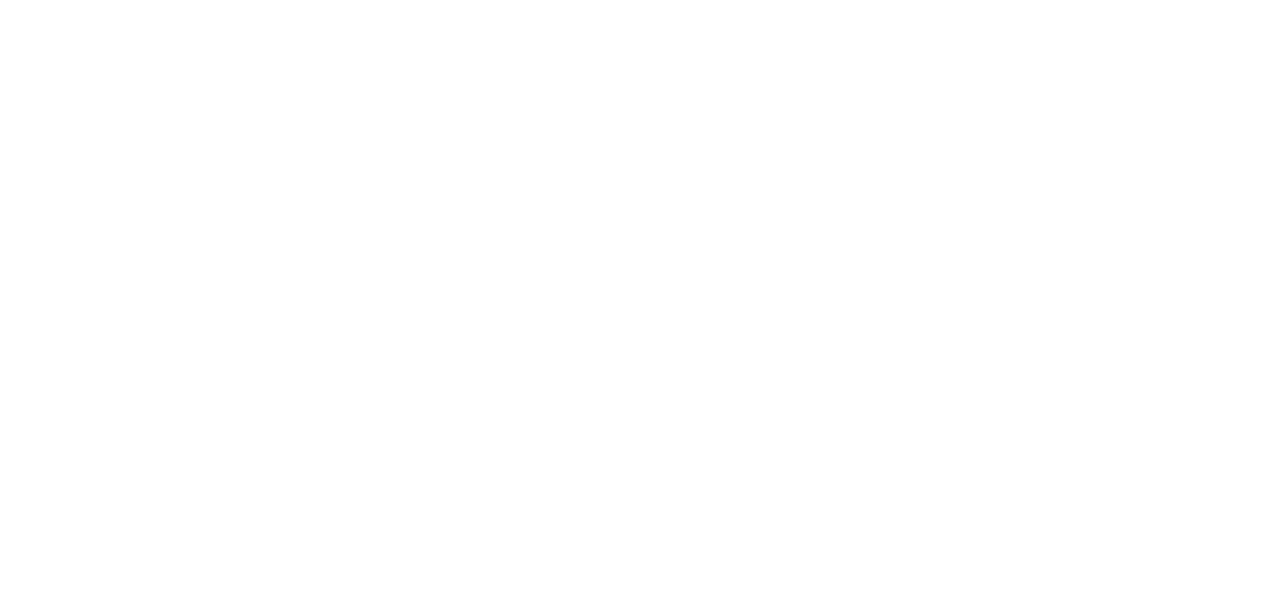
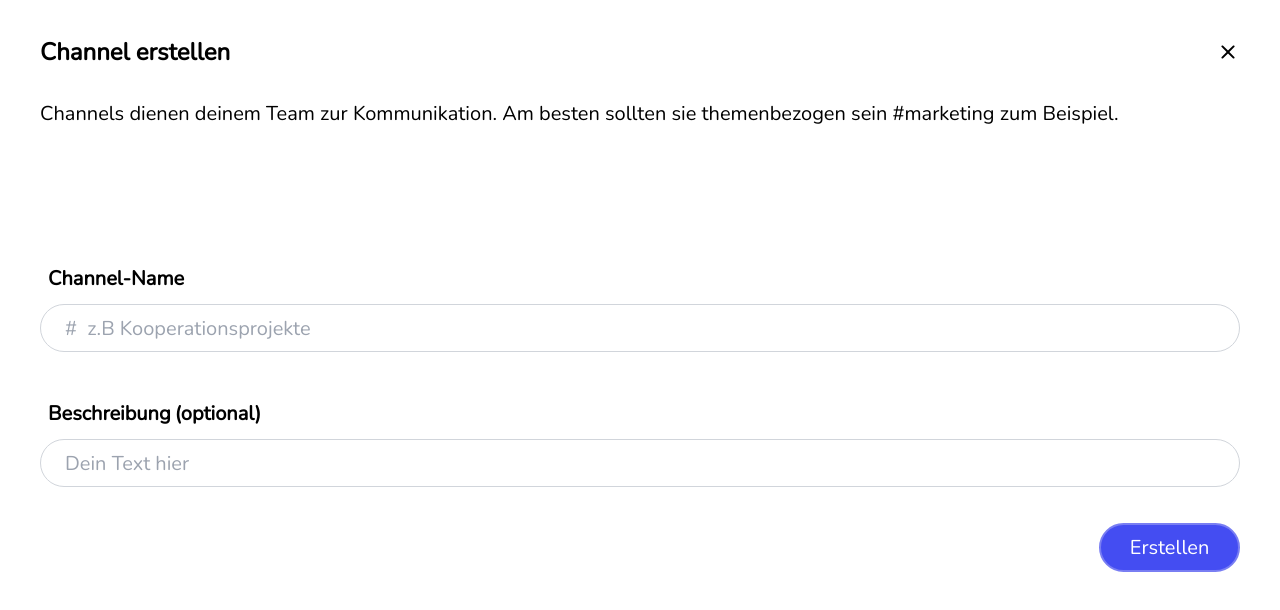
Before and after one commit to ozanorhn/DaBubble, an Angular app: page /add-channel in a window 1280 px wide. Before the commit this address led to /. Shown: the top 610 px of the page. Built offline with nearby package versions, Linux system fonts and the light colour scheme.

Commit message:
add channel / channel erstellen Design

```diff
--- /dev/null
+++ b/src/app/components/channel-page/add-channel/add-channel.component.html
@@ -0,0 +1,173 @@
+<section
+  class="font-nunito flex flex-col min-w-80 w-full h-fit mt-[0px] rounded-[0px] gap-9 p-10 text-xl"
+>
+  <div class="flex justify-between w-full">
+    <span class="text-2xl channel font-bold leading-[100%] tracking-[-0%]"
+      >Channel erstellen</span
+    >
+
+    <img
+      (click)="closeProfile()"
+      class="cursor-pointer hover:scale-[1.3] duration-200 active:scale-[0.9]"
+      src="/assets/icons/close.svg"
+      alt=""
+    />
+  </div>
+
+  <div class="w-full h-[69px]">
+    Channels dienen deinem Team zur Kommunikation. Am besten sollten sie
+    themenbezogen sein #marketing zum Beispiel.
+  </div>
+
+  <div class="flex gap-2 text-xl mt-[48px] font-bold mb-[-32px] p-[8px]">
+    <div class="w-[185pc] h-[27px] mt-[4px] font-bold text-black">
+      Channel-Name
+    </div>
+  </div>
+  <div class="flex items-start gap-5">
+    <div
+      class="w-full h-[48px] bg-white border border-gray-300 rounded-[42px] flex justify-between pt-[8px] pr-[24px] pb-[8px] pl-[24px]"
+    >
+      <input
+        type="text"
+        placeholder="#  z.B Kooperationsprojekte"
+        class="w-full h-full bg-transparent border-none text-gray-800 placeholder-gray-400 focus:outline-none"
+      />
+    </div>
+  </div>
+  <div class="flex gap-2 text-xl font-bold mb-[-32px] p-[8px]">
+    <div class="flex w-[185pc] h-[27px] mt-[4px] font-bold text-black">
+      Beschreibung
+      <p class="ml-[4px] text-gray">(optional)</p>
+    </div>
+  </div>
+  <div class="flex items-start gap-5">
+    <div
+      class="w-full h-[48px] bg-white border border-gray-300 rounded-[42px] flex justify-between pt-[8px] pr-[24px] pb-[8px] pl-[24px]"
+    >
+      <input
+        type="text"
+        placeholder="Dein Text hier"
+        class="w-full h-full bg-transparent border-none text-gray-800 placeholder-gray-400 focus:outline-none"
+      />
+    </div>
+  </div>
+
+  <div class="flex justify-end w-full">
+    <button
+      class="w-[141px] h-[49px] rounded-[50px] border-2 border-purple2 bg-purple1 text-white"
+      (click)="toggleOverlay()"
+    >
+      Erstellen
+    </button>
+    <button></button>
+  </div>
+</section>
+
+<!-- Overlay-Popup unten---------------------------------- -->
+<!-- <div
+  *ngIf="showOverlay"
+  appClickOutside
+  (appClickOutside)="closeOverlay()"
+  class="fixed bottom-0 left-0 w-full h-fit bg-white px-[26px] py-[30px] rounded-t-[30px] flex flex-col items-start shadow-lg z-50 gap-[25px] border-2 border-rgba(255, 255, 255, 1)"
+>
+  <div class="flex justify-between w-full">
+    <span class="text-2xl channel font-bold leading-[100%] tracking-[-0%]"
+      >Leute hinzufügen</span
+    >
+
+    <img
+      (click)="closeProfile()"
+      class="cursor-pointer hover:scale-[1.3] duration-200 active:scale-[0.9]"
+      src="/assets/icons/close.svg"
+      alt=""
+    />
+  </div>
+  <div class="w-full">
+    Alle Mitglieder von <a href="">Office Team </a>hinzufügen
+    <br />
+    Bestimmt Leute hinzufügen
+  </div>
+
+  <div class="flex justify-end w-full">
+    <button
+      class="w-[141px] h-[49px] rounded-[50px] border-2 border-purple2 bg-purple1 text-white"
+      (click)="toggleOverlay()"
+    >
+      Erstellen
+    </button>
+    <button></button>
+  </div>
+</div> -->
+
+<!-- Overlay-Popup unten---------------------------------- -->
+<div
+  *ngIf="showOverlay"
+  appClickOutside
+  (appClickOutside)="closeOverlay()"
+  class="fixed bottom-0 left-0 w-full h-fit bg-white px-[26px] py-[30px] rounded-t-[30px] flex flex-col items-start shadow-lg z-50 gap-[25px] border-2 border-rgba(255, 255, 255, 1)"
+>
+  <div class="flex justify-between w-full">
+    <span class="text-2xl channel font-bold leading-[100%] tracking-[-0%]">
+      Leute hinzufügen
+    </span>
+
+    <img
+      (click)="closeProfile()"
+      class="cursor-pointer hover:scale-[1.3] duration-200 active:scale-[0.9]"
+      src="/assets/icons/close.svg"
+      alt=""
+    />
+  </div>
+
+  <div class="w-full flex flex-col gap-4">
+    <!-- Option 1 -->
+    <label class="flex items-center gap-3 cursor-pointer">
+      <input
+        type="radio"
+        name="addOption"
+        [(ngModel)]="addOption"
+        value="all"
+        class="accent-purple1"
+      />
+      <span>
+        Alle Mitglieder von
+        <a href="" class="text-purple1 font-semibold">Office Team</a> hinzufügen
+      </span>
+    </label>
+
+    <!-- Option 2 -->
+    <label class="flex items-center gap-3 cursor-pointer">
+      <input
+        type="radio"
+        name="addOption"
+        [(ngModel)]="addOption"
+        value="custom"
+        class="accent-purple1"
+      />
+      <span>Bestimmte Leute hinzufügen</span>
+    </label>
+
+    <!-- Eingabefeld erscheint nur bei "custom" -->
+    <div
+      *ngIf="addOption === 'custom'"
+      class="pl-7 w-full h-[48px] bg-white border border-gray-300 rounded-[42px] flex justify-between pt-[8px] pr-[24px] pb-[8px] pl-[24px"
+    >
+      <input
+        type="text"
+        [(ngModel)]="customName"
+        placeholder="Name eingeben..."
+        class="w-full h-full bg-transparent border-none text-gray-800 placeholder-gray-400 focus:outline-none"
+      />
+    </div>
+  </div>
+
+  <div class="flex justify-end w-full mt-4 gap-4">
+    <button
+      class="w-[141px] h-[49px] rounded-[50px] border-2 border-purple2 bg-purple1 text-white"
+      (click)="toggleOverlay()"
+    >
+      Erstellen
+    </button>
+  </div>
+</div>
--- /dev/null
+++ b/src/app/components/channel-page/add-channel/add-channel.component.ts
@@ -0,0 +1,34 @@
+import { CommonModule } from '@angular/common';
+import { Component } from '@angular/core';
+import { Router, RouterModule } from '@angular/router';
+import { ClickOutsideDirective } from '../../shared/directives/clickOutSideDirective';
+import { FormsModule } from '@angular/forms';
+
+@Component({
+  selector: 'app-add-channel',
+  imports: [CommonModule,ClickOutsideDirective, RouterModule, FormsModule ],
+  templateUrl: './add-channel.component.html',
+  styleUrl: './add-channel.component.scss'
+})
+export class AddChannelComponent {
+addOption: any;
+customName: any;
+
+
+  constructor(private router: Router) {}
+  closeProfile() {
+    this.router.navigate(['/channel']); // oder wohin du zurück möchtest
+
+  }
+
+
+  showOverlay = false;
+
+  toggleOverlay() {
+    this.showOverlay = !this.showOverlay;
+  }
+
+  closeOverlay() {
+    this.showOverlay = false;
+  }
+}
--- a/src/app/components/channel-page/channels/channels.component.html
+++ b/src/app/components/channel-page/channels/channels.component.html
@@ -1,24 +1,36 @@
 <section class="border border-red-600 h-fit">
-
   <div class="flex items-center justify-between w-full h-12">
-
     <button (click)="toggleDropDown()" class="flex items-center gap-4">
-            <img class="size-8" id="droparrow" src="/assets/icons/arrow_drop_down.svg" alt="">
+      <img
+        class="size-8"
+        id="droparrow"
+        src="/assets/icons/arrow_drop_down.svg"
+        alt=""
+      />
       <div class="flex gap-2 text-xl font-bold">
-                <img class="size-6" src="/assets/icons/workspaces.svg" alt="">
+        <img class="size-6" src="/assets/icons/workspaces.svg" alt="" />
         Channels
       </div>
     </button>
 
-        <img class="size-8" src="/assets/icons/add.svg" alt="">
+    <img
+      [routerLink]="['/add-channel']"
+      class="size-8 cursor-pointer"
+      src="/assets/icons/add.svg"
+      alt=""
+    />
   </div>
 
   <ul id="dropList" class="w-full pl-[10%] flex flex-col gap-3">
     <li class="cursor-pointer"># Entwicklerteam</li>
     <li class="cursor-pointer"># Channel hinzufügen</li>
 
-
-        <li class="flex gap-3 cursor-pointer hover:text-purple3"><img src="/assets/icons/add_circle.svg" alt=""> Channel hinzufügen</li>
+    <li
+      [routerLink]="['/add-channel']"
+      class="flex gap-3 cursor-pointer hover:text-purple3"
+    >
+      <img src="/assets/icons/add_circle.svg" alt="" />
+      Channel hinzufügen
+    </li>
   </ul>
-
 </section>
--- a/src/app/components/channel-page/channels/channels.component.ts
+++ b/src/app/components/channel-page/channels/channels.component.ts
@@ -1,8 +1,9 @@
 import { Component } from '@angular/core';
+import { Router, RouterModule } from '@angular/router';
 
 @Component({
   selector: 'app-channels',
-  imports: [],
+  imports: [ RouterModule],
   templateUrl: './channels.component.html',
   styleUrl: './channels.component.scss'
 })
--- a/src/app/components/landing-page/login/login.component.ts
+++ b/src/app/components/landing-page/login/login.component.ts
@@ -1,8 +1,9 @@
 import { Component } from '@angular/core';
+import { RouterModule } from '@angular/router';
 
 @Component({
   selector: 'app-login',
-  imports: [],
+  imports: [RouterModule],
   templateUrl: './login.component.html',
   styleUrl: './login.component.scss'
 })
--- a/src/app/components/shared/header/header.component.html
+++ b/src/app/components/shared/header/header.component.html
@@ -30,7 +30,7 @@
     </div>
   </button>
   <button class="text-purple4 font-medium text-base">
-    <div class="flex justify-center">
+    <div class="flex justify-center" [routerLink]="['/login']">
       <img src="assets/icons/logout.svg" alt="" />
       <p>Log out</p>
     </div>
--- a/tailwind.config.js
+++ b/tailwind.config.js
@@ -3,30 +3,35 @@ module.exports = {
   content: ["./src/**/*.{html,js}"],
   theme: {
     extend: {
-      colors:{
-        'header': "rgba(236, 238, 254, 0.8)",
+      colors: {
+        header: "rgba(236, 238, 254, 0.8)",
 
-        'primary': '#ECEEFE',
-        'purple1': '#444DF2',
-        'purple2': '#797EF3',
-        'purple3': '#535AF1',
-        'error': '#797EF3',
-        'online': '#92c83e',
-        'textgray': '#686868',
-        'lightpurple': '#adb0d9',
-        'linkblue': '#1381FF',
-       'hovergray': '#E6E6E6',
-        'btnBg': "#eff1fe"
+        primary: "#ECEEFE",
+        purple1: "#444DF2",
+        purple2: "#797EF3",
+        purple3: "#535AF1",
+        error: "#797EF3",
+        online: "#92c83e",
+        textgray: "#686868",
+        lightpurple: "#adb0d9",
+        linkblue: "#1381FF",
+        hovergray: "#E6E6E6",
+        btnBg: "#eff1fe",
       },
       screens: {
-        'xxs': '320px',
-        'xs': '400px',
+        xxs: "320px",
+        xs: "400px",
       },
       backgroundImage: {
-        'icon-arrow-back': "url('/assets/icons/arrow_back.svg')",
-        'icon-arrow-back-hover': "url('/assets/icons/arrow_back_hover.svg')",
-
-      }
+        "icon-arrow-back": "url('/assets/icons/arrow_back.svg')",
+        "icon-arrow-back-hover": "url('/assets/icons/arrow_back_hover.svg')",
+      },
+      fontFamily: {
+        nunito: ["Nunito", "sans-serif"],
+      },
+      fontWeight: {
+        800: 800,
+      },
     },
   },
   plugins: [],
```
Also changed, not shown: src/app/app.routes.ts (+6 -1 lines), src/app/components/landing-page/login/login.component.html (+48 -19 lines), src/app/components/channel-page/add-channel/add-channel.component.scss (added), 1 other file (tests, documents, lock files or other folders). Lines whose indentation alone changed are shown as unchanged.
